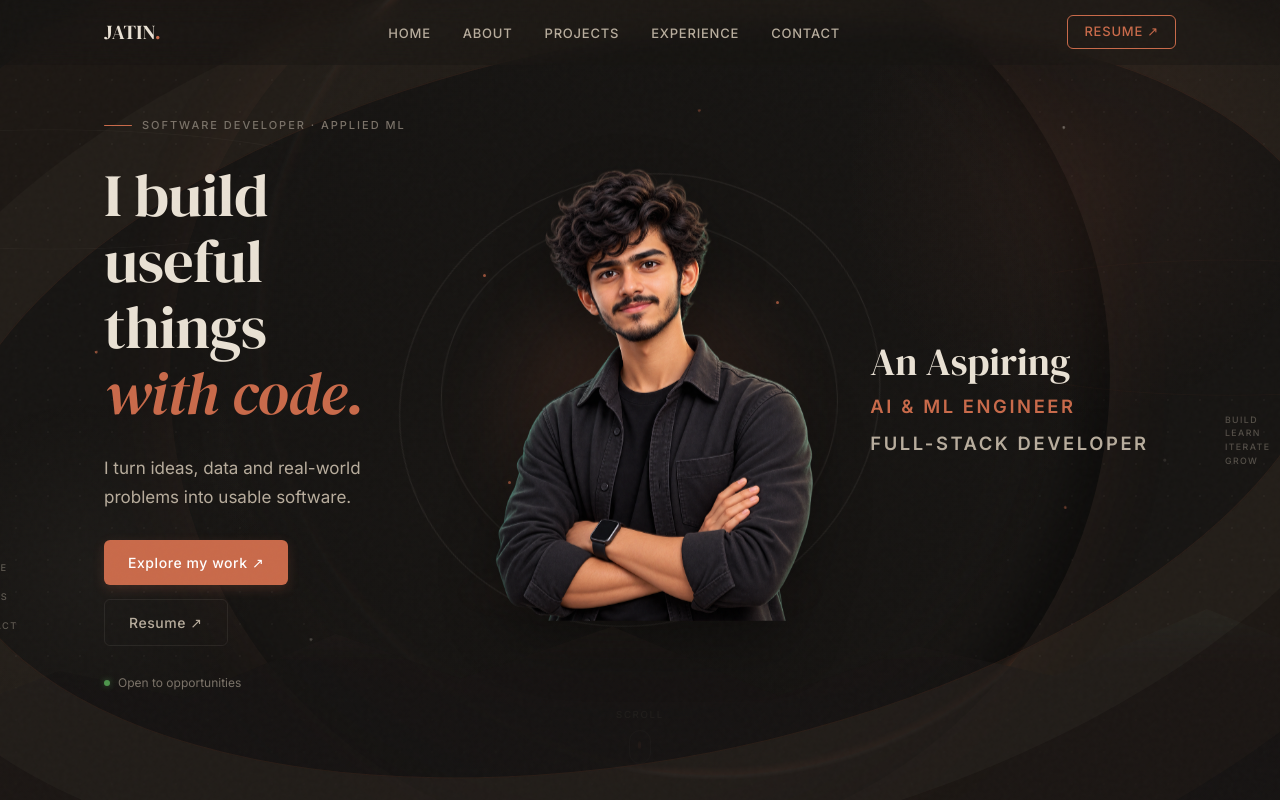
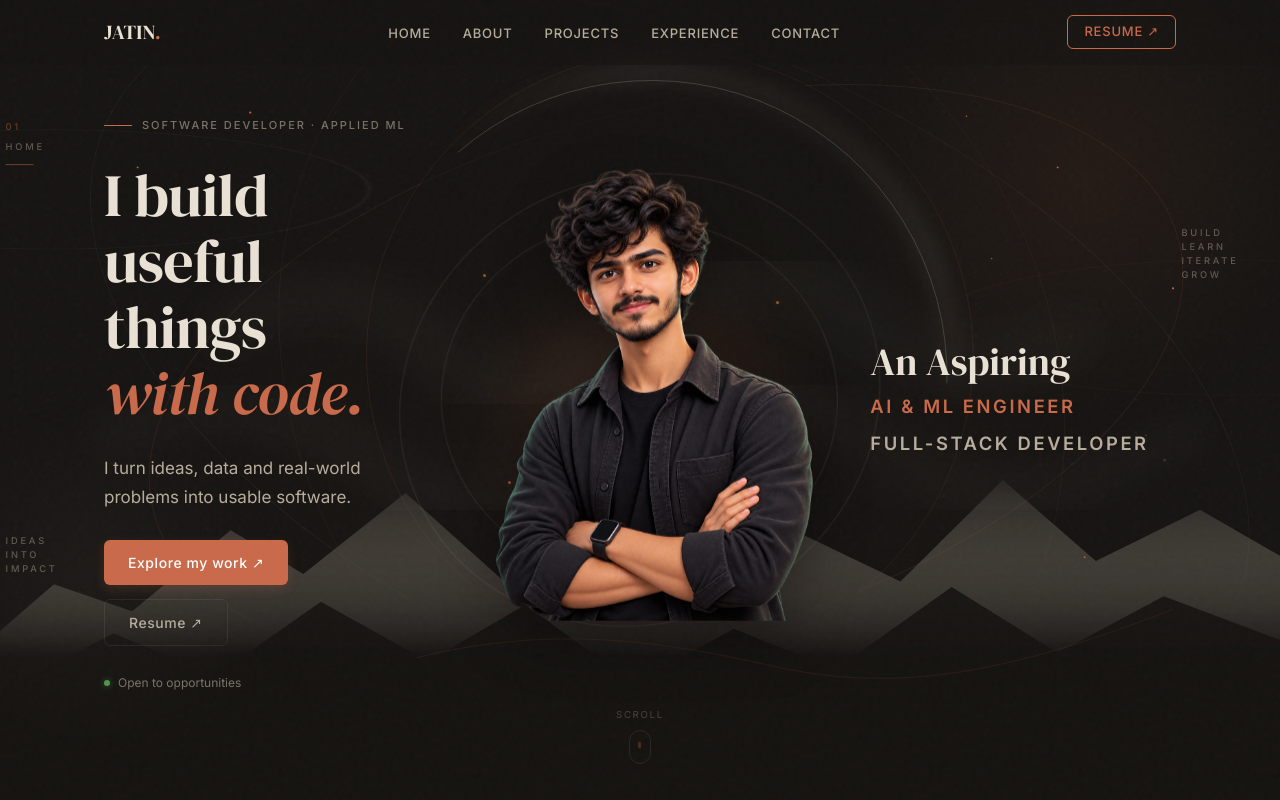
Before and after one commit to Jatin0422/Portfolio, a React app: page / in a window 1280 px wide. Shown: the top 800 px of the page. Built offline with nearby package versions, Linux system fonts and the light colour scheme; the HTML template or start-up script is replaced by a standard one.

Commit message:
bg elements home

```diff
--- /dev/null
+++ b/src/components/hero/HeroBackground.jsx
@@ -0,0 +1,24 @@
+export default function HeroBackground() {
+  return <div className="hero-background" aria-hidden="true" style={{ position: 'absolute', inset: 0, zIndex: 0, pointerEvents: 'none' }}>
+    <svg viewBox="0 0 1440 860" preserveAspectRatio="xMidYMid slice" width="100%" height="100%" style={{ display: 'block' }}>
+      <defs>
+        <radialGradient id="eclipse" cx="58%" cy="42%"><stop stopColor="#171513" offset="0"/><stop stopColor="#171513" stopOpacity=".96" offset=".62"/><stop stopColor="#171513" stopOpacity=".42" offset="1"/></radialGradient>
+        <linearGradient id="rim" x1="0" y1="1" x2="1" y2="0"><stop stopColor="#C96A4A" stopOpacity="0"/><stop stopColor="#C96A4A" stopOpacity=".22" offset=".42"/><stop stopColor="#E9E1D4" stopOpacity=".8" offset=".68"/><stop stopColor="#C96A4A" stopOpacity=".36" offset="1"/></linearGradient>
+        <linearGradient id="terrain" x1="0" y1="0" x2="0" y2="1"><stop stopColor="#B8AD9D" stopOpacity=".09"/><stop stopColor="#171513" stopOpacity=".98" offset=".55"/></linearGradient>
+        <filter id="blur"><feGaussianBlur stdDeviation="24"/></filter><filter id="warm"><feGaussianBlur stdDeviation="12"/></filter>
+      </defs>
+      <ellipse cx="748" cy="404" rx="570" ry="286" transform="rotate(-15 748 404)" fill="none" stroke="#C96A4A" strokeOpacity=".12"/>
+      <ellipse cx="752" cy="394" rx="660" ry="350" transform="rotate(23 752 394)" fill="none" stroke="#E9E1D4" strokeOpacity=".05"/>
+      <ellipse cx="754" cy="400" rx="474" ry="405" transform="rotate(61 754 400)" fill="none" stroke="#C96A4A" strokeOpacity=".075"/>
+      <circle cx="752" cy="382" r="325" fill="url(#eclipse)"/><circle cx="752" cy="382" r="326" fill="none" stroke="#C96A4A" strokeOpacity=".11"/>
+      <path d="M 517 158 A 326 326 0 0 1 1057 420" fill="none" stroke="url(#rim)" strokeWidth="2.2" filter="url(#warm)"/><path d="M 524 164 A 318 318 0 0 1 1050 412" fill="none" stroke="#E9E1D4" strokeOpacity=".28" strokeWidth=".75"/>
+      <path d="M250 363C373 288 447 319 516 385C588 454 660 415 719 348C779 280 879 274 958 344C1026 403 1116 405 1208 347" fill="none" stroke="#B8AD9D" strokeOpacity=".045" strokeWidth="58" filter="url(#blur)"/>
+      <path d="M134 472C252 414 351 438 441 501C539 570 637 529 713 468C797 400 898 418 993 489C1080 555 1193 539 1334 450" fill="none" stroke="#E9E1D4" strokeOpacity=".035" strokeWidth="42" filter="url(#blur)"/>
+      <path d="M0 706L90 628L174 657L280 570L358 617L468 530L574 625L676 553L782 641L896 575L1000 625L1110 516L1210 603L1322 548L1440 616V860H0Z" fill="url(#terrain)"/>
+      <path d="M0 760L154 681L264 726L377 647L492 711L597 650L713 735L821 676L930 720L1055 631L1169 702L1283 641L1440 700V860H0Z" fill="#171513" fillOpacity=".92"/>
+      <path d="M480 707C625 671 744 689 862 716C1001 747 1120 722 1293 655" fill="none" stroke="#C96A4A" strokeOpacity=".13" strokeWidth="1"/>
+      <g fill="#C96A4A"><circle cx="180" cy="180" r="1"/><circle cx="301" cy="121" r="1.2"/><circle cx="1169" cy="180" r="1"/><circle cx="1293" cy="310" r="1.15"/><circle cx="1071" cy="125" r=".8"/><circle cx="1198" cy="599" r="1"/></g><g fill="#E9E1D4" fillOpacity=".42"><circle cx="252" cy="286" r=".8"/><circle cx="1098" cy="278" r=".85"/><circle cx="1264" cy="468" r=".65"/></g>
+      <g fill="#B8AD9D" fillOpacity=".48" fontFamily="Inter, sans-serif" fontSize="10" fontWeight="500" letterSpacing="3"><text x="38" y="140" fill="#C96A4A">01</text><text x="38" y="161">HOME</text><path d="M38 177h30" stroke="#C96A4A" strokeOpacity=".6"/><text x="38" y="585">IDEAS</text><text x="38" y="600">INTO</text><text x="38" y="615">IMPACT</text><text x="1302" y="254">BUILD</text><text x="1302" y="269">LEARN</text><text x="1302" y="284">ITERATE</text><text x="1302" y="299">GROW</text></g>
+    </svg>
+  </div>
+}
--- a/src/components/hero/HeroSection.jsx
+++ b/src/components/hero/HeroSection.jsx
@@ -2,6 +2,7 @@ import { useEffect, useRef, useState } from 'react'
 import { Link } from 'react-router-dom'
 import { motion, useScroll, useTransform } from 'framer-motion'
 import AvatarCard from './AvatarCard'
+import HeroBackground from './HeroBackground'
 import ScrollIndicator from './ScrollIndicator'
 
 /* ── Stagger reveal on mount ────────────────────────────────── */
@@ -57,6 +58,7 @@ export default function HeroSection() {
       }}
     >
       {/* Ambient accent glow — top right */}
+      <HeroBackground />
       <motion.div
         aria-hidden="true"
         style={{
--- a/src/styles/index.css
+++ b/src/styles/index.css
@@ -295,50 +295,15 @@ html, body { overflow-x: hidden; max-width: 100%; }
 
 /* ── Single-page atmospheric backgrounds ─────────────────────── */
 #hero, #about, #projects-hero, #projects, #experience, #contact { isolation: isolate; }
-#hero::before, #hero::after, #about::before, #about::after,
+#about::before, #about::after,
 #projects-hero::before, #projects-hero::after, #projects::before,
 #experience::before, #experience::after, #contact::before, #contact::after {
   content: ''; position: absolute; pointer-events: none; z-index: 0;
 }
 
 /* Home — celestial editorial atmosphere */
-#hero::before {
-  width: min(74vw, 940px); aspect-ratio: 1; left: 50%; top: 47%;
-  transform: translate(-50%, -50%); border-radius: 50%;
-  background: radial-gradient(circle at 50% 47%, rgba(23,21,19,.96) 0 54%, rgba(23,21,19,.84) 61%, transparent 62%),
-    radial-gradient(circle at 58% 44%, transparent 59%, rgba(201,106,74,.26) 60%, rgba(233,225,212,.16) 60.25%, transparent 60.75%),
-    radial-gradient(ellipse at 50% 51%, rgba(201,106,74,.12), transparent 65%),
-    radial-gradient(ellipse 46% 15% at 30% 59%, rgba(184,173,157,.055), transparent 70%),
-    radial-gradient(ellipse 42% 14% at 72% 54%, rgba(184,173,157,.05), transparent 70%);
-  box-shadow: 0 0 80px rgba(201,106,74,.07), inset -24px -14px 44px rgba(0,0,0,.42);
-}
-#hero::after {
-  left: -4%; right: -4%; bottom: 0; height: 31%; opacity: .84;
-  clip-path: polygon(0 65%, 8% 48%, 17% 59%, 28% 33%, 37% 51%, 48% 30%, 60% 58%, 70% 38%, 80% 50%, 91% 23%, 100% 43%, 100% 100%, 0 100%);
-  background: linear-gradient(to bottom, rgba(184,173,157,.08), rgba(23,21,19,.93) 44%),
-    radial-gradient(ellipse at 50% 4%, rgba(201,106,74,.18), transparent 55%);
-}
 #hero > .hero-grid { position: relative; z-index: 1; }
-#hero .hero-grid::before {
-  content: ''; position: absolute; width: min(112vw, 1420px); height: min(60vw, 720px); left: 50%; top: 50%;
-  transform: translate(-50%, -50%) rotate(-11deg); border: 1px solid rgba(201,106,74,.11); border-radius: 50%;
-  box-shadow: 0 0 0 94px rgba(233,225,212,.026), 0 0 0 208px rgba(201,106,74,.035);
-  background: radial-gradient(circle at 13% 29%, rgba(201,106,74,.7) 0 1px, transparent 1.7px),
-    radial-gradient(circle at 83% 24%, rgba(233,225,212,.38) 0 1px, transparent 1.7px),
-    radial-gradient(circle at 78% 76%, rgba(201,106,74,.48) 0 1px, transparent 1.7px),
-    radial-gradient(circle at 24% 74%, rgba(233,225,212,.25) 0 1px, transparent 1.7px),
-    radial-gradient(circle at 58% 12%, rgba(201,106,74,.4) 0 1px, transparent 1.7px);
-  pointer-events: none; z-index: 0;
-}
-#hero .hero-grid::after {
-  content: '01\A HOME\A\A IDEAS\A INTO\A IMPACT'; white-space: pre; position: absolute; left: -9.5%; bottom: 10%;
-  color: rgba(184,173,157,.43); font: 500 .58rem/1.55 var(--font-sans); letter-spacing: .16em; pointer-events: none; z-index: 0;
-}
-#hero .hero-grid > * { position: relative; z-index: 1; }
-#hero .hero-focus::after {
-  content: 'BUILD\A LEARN\A ITERATE\A GROW'; white-space: pre; position: absolute; left: 116%; top: 61%;
-  color: rgba(184,173,157,.38); font: 500 .55rem/1.55 var(--font-sans); letter-spacing: .16em; pointer-events: none;
-}
+#hero .hero-background { opacity: .92; }
 
 /* About — distant, illuminated architectural portal */
 #about::before {
@@ -393,8 +358,7 @@ html, body { overflow-x: hidden; max-width: 100%; }
 #contact > * { position: relative; z-index: 1; }
 
 @media (max-width: 720px) {
-  #hero::before { width: 125vw; top: 43%; }
-  #hero .hero-grid::after, #hero .hero-focus::after { display: none; }
+  #hero .hero-background { opacity: .62; transform: scale(1.14); transform-origin: 56% 48%; }
   #about::before { width: 120vw; height: 720px; left: 56%; }
   #about::after { width: 82vw; height: 480px; }
   #projects-hero::after { width: 120vw; right: -50%; }
```
